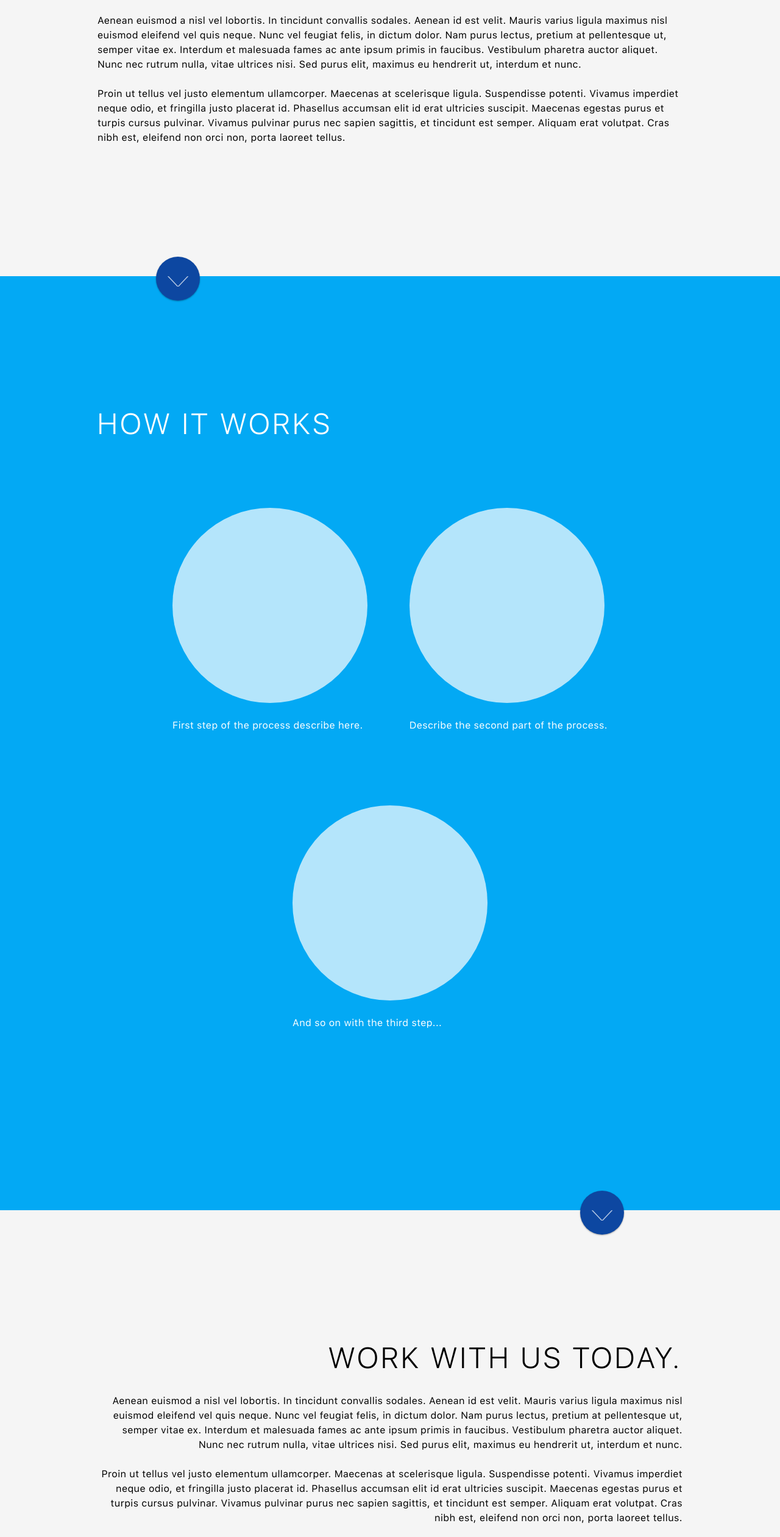
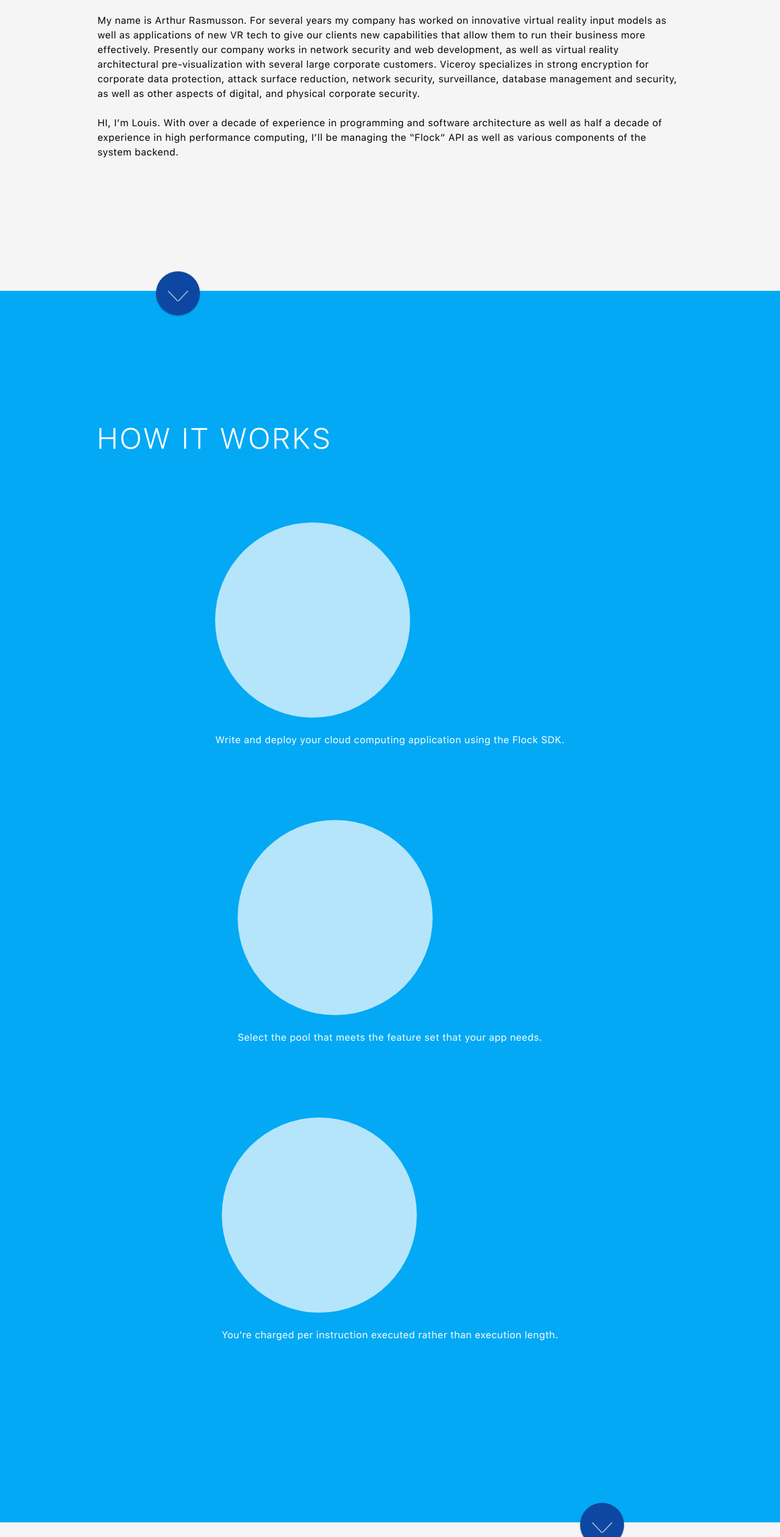
Before and after one commit to LouisCastricato/flock.cloud-site, a plain HTML site: page index.html in a window 1280 px wide. Shown: the part 1139-3660 px from the top of the page at 61% size. Drawn offline with nearby package versions, Linux system fonts and the light colour scheme.

Commit message:
Update index.html

```diff
--- a/index.html
+++ b/index.html
@@ -149,9 +149,9 @@
         <section id="about-us" class="panel">
             <div class="content">
                 <h1>The best crowd computing service.</h1>
-                <p>Aenean euismod a nisl vel lobortis. In tincidunt convallis sodales. Aenean id est velit. Mauris varius ligula maximus nisl euismod eleifend vel quis neque. Nunc vel feugiat felis, in dictum dolor. Nam purus lectus, pretium at pellentesque ut, semper vitae ex. Interdum et malesuada fames ac ante ipsum primis in faucibus. Vestibulum pharetra auctor aliquet. Nunc nec rutrum nulla, vitae ultrices nisi. Sed purus elit, maximus eu hendrerit ut, interdum et nunc.</p>
+                <p>My name is Arthur Rasmusson. For several years my company has worked on innovative virtual reality input models as well as applications of new VR tech to give our clients new capabilities that allow them to run their business more effectively. Presently our company works in network security and web development, as well as virtual reality architectural pre-visualization with several large corporate customers. Viceroy specializes in strong encryption for corporate data protection, attack surface reduction, network security, surveillance, database management and security, as well as other aspects of digital, and physical corporate security.</p>
 
-                <p>Proin ut tellus vel justo elementum ullamcorper. Maecenas at scelerisque ligula. Suspendisse potenti. Vivamus imperdiet neque odio, et fringilla justo placerat id. Phasellus accumsan elit id erat ultricies suscipit. Maecenas egestas purus et turpis cursus pulvinar. Vivamus pulvinar purus nec sapien sagittis, et tincidunt est semper. Aliquam erat volutpat. Cras nibh est, eleifend non orci non, porta laoreet tellus.</p>
+                <p>HI, I’m Louis. With over a decade of experience in programming and software architecture as well as half a decade of experience in high performance computing, I’ll be managing the “Flock” API as well as various components of the system backend. </p>
             </div>
             <div class="nav-button btn-nav-one"><a href="#how-it-works">v</a></div>
         </section>
@@ -163,19 +163,19 @@
                         <li>
                             <div class="flow-graph-item">
                                 <div class="flow-graph-img"></div>
-                                <p>First step of the process describe here.</p>
+                                <p>Write and deploy your cloud computing application using the Flock SDK.</p>
                             </div>
                         </li>
                         <li>
                             <div class="flow-graph-item">
                                 <div class="flow-graph-img"></div>
-                                <p>Describe the second part of the process.</p>
+                                <p>Select the pool that meets the feature set that your app needs.</p>
                             </div>
                         </li>
                         <li>
                             <div class="flow-graph-item">
                                 <div class="flow-graph-img"></div>
-                                <p>And so on with the third step...</p>
+                                <p>You're charged per instruction executed rather than execution length.</p>
                             </div>
                         </li>
                     </ul>
@@ -186,9 +186,9 @@
         <section id="benefits" class="panel">
             <div class="content">
                 <h1>Work With Us Today.</h1>
-                <p>Aenean euismod a nisl vel lobortis. In tincidunt convallis sodales. Aenean id est velit. Mauris varius ligula maximus nisl euismod eleifend vel quis neque. Nunc vel feugiat felis, in dictum dolor. Nam purus lectus, pretium at pellentesque ut, semper vitae ex. Interdum et malesuada fames ac ante ipsum primis in faucibus. Vestibulum pharetra auctor aliquet. Nunc nec rutrum nulla, vitae ultrices nisi. Sed purus elit, maximus eu hendrerit ut, interdum et nunc.</p>
+                <p>Due to the bulk of the fee being entry to the network, we can drammatically lower the price of cloud computing to fractions of a penny per hour.</p>
 
-                <p>Proin ut tellus vel justo elementum ullamcorper. Maecenas at scelerisque ligula. Suspendisse potenti. Vivamus imperdiet neque odio, et fringilla justo placerat id. Phasellus accumsan elit id erat ultricies suscipit. Maecenas egestas purus et turpis cursus pulvinar. Vivamus pulvinar purus nec sapien sagittis, et tincidunt est semper. Aliquam erat volutpat. Cras nibh est, eleifend non orci non, porta laoreet tellus.</p>
+                <p>For every computation you do, you'll recieve an equal amount in return that can always be redeemed at a later date.</p>
             </div>
             <div class="nav-button btn-nav-three"><a href="#sign-up">v</a></div>
         </section>
```
